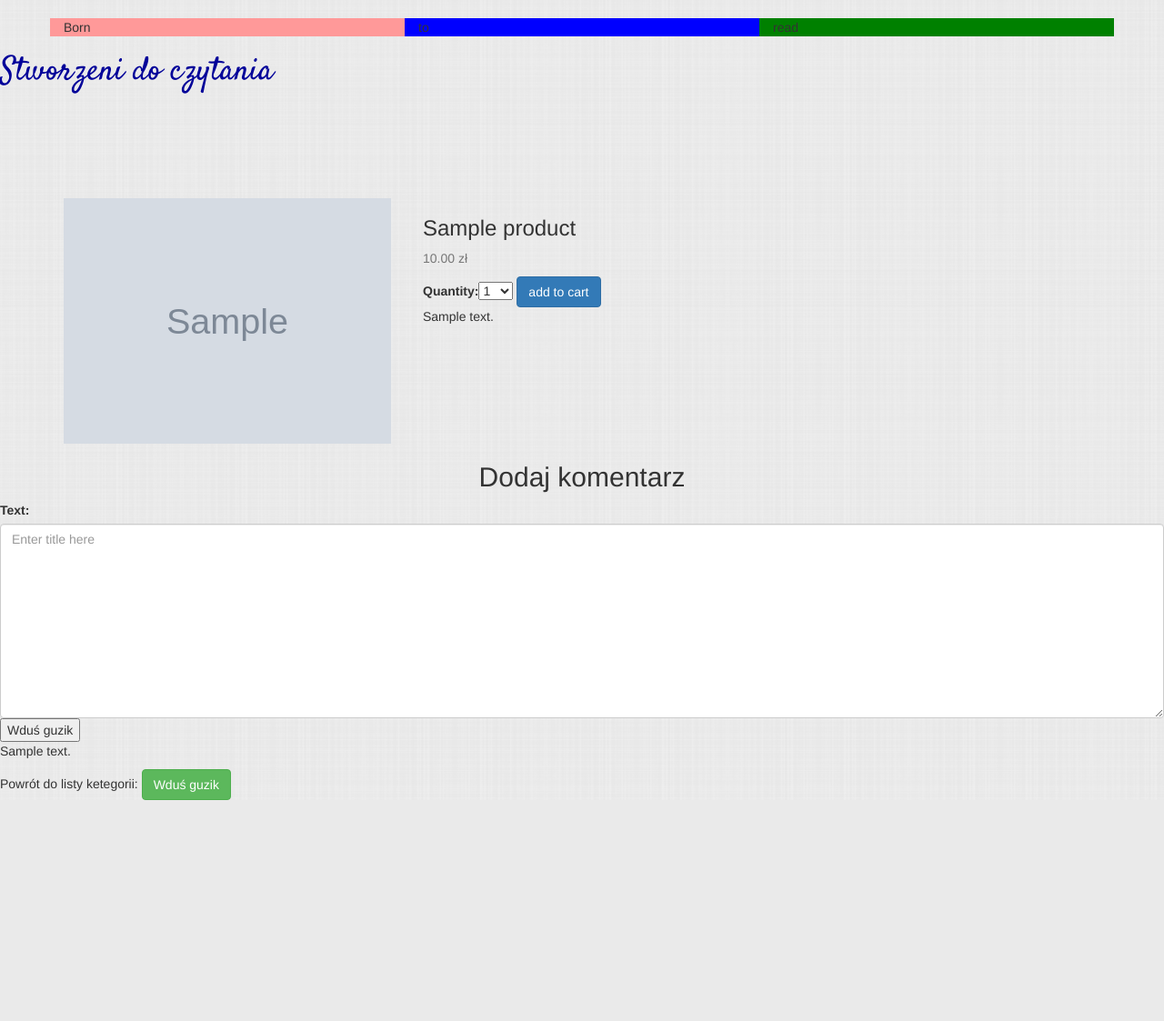
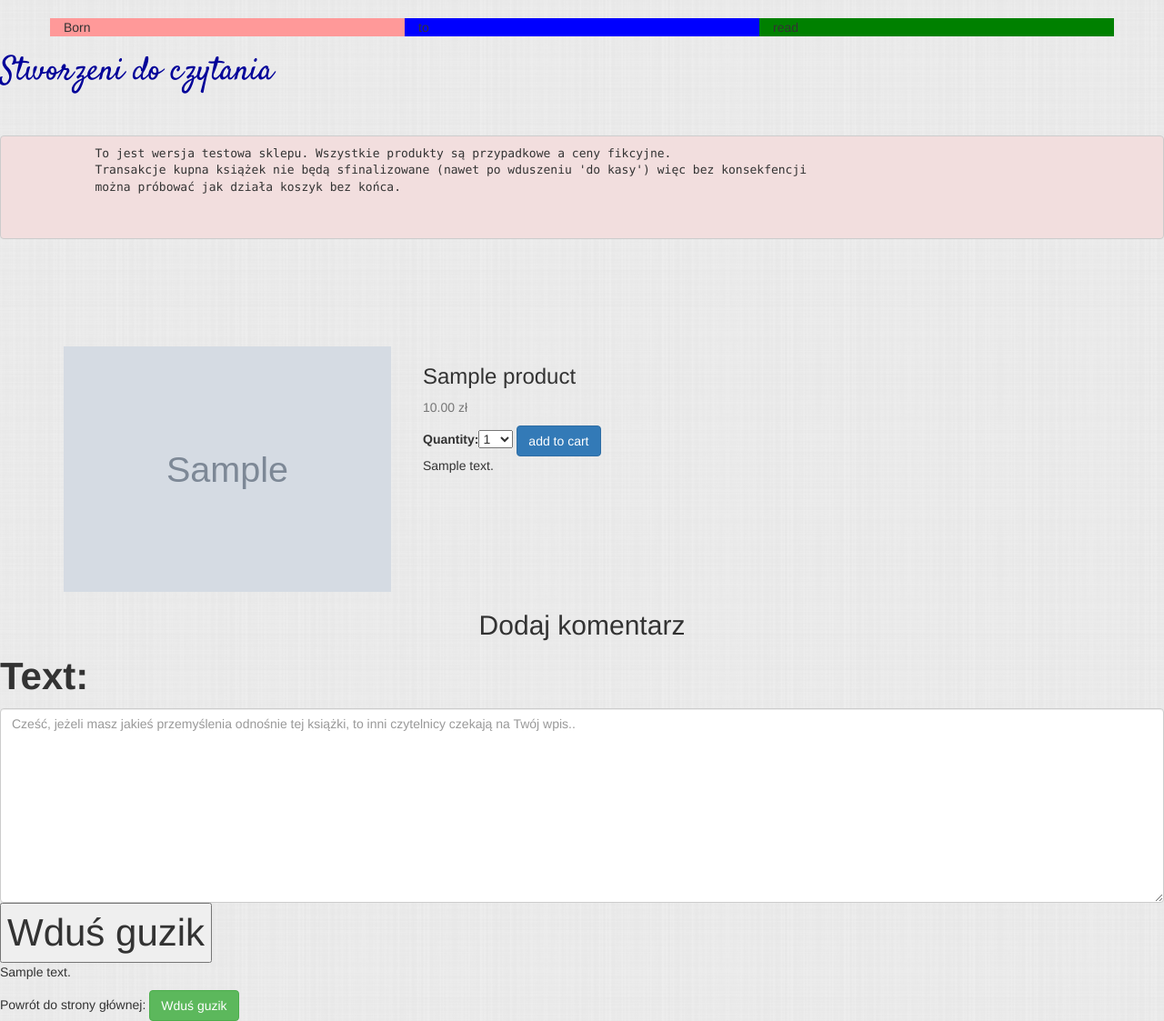
Before and after one commit to agbin/bookstore, a Django app: page /product/1/ in a window 1280 px wide. Shown: the part 183-1306 px from the top of the page at 91% size. Before the commit the page ends 1063 px from the top, so only its background shows below. Run offline with Django 3.2, Linux system fonts and the light colour scheme; tables that the repository leaves empty hold one stand-in row (values such as "Sample post"); grey boxes marked "Sample" are stand-in pictures; some libraries are stand-ins or nearby versions.

Commit message:
dodane, że to wersja testowa

```diff
--- a/books/bookshop/forms.py
+++ b/books/bookshop/forms.py
@@ -44,7 +44,8 @@ class SearchForm(forms.Form):
 
 class CommentAddForm(forms.ModelForm):
     text = forms.CharField(widget=forms.Textarea(
-            attrs={'class': 'form-control', 'placeholder': 'Enter title here'}
+            attrs={'class': 'form-control', 'placeholder':'Cześć, jeżeli masz jakieś przemyślenia odnośnie tej książki, '
+                                                           'to inni czytelnicy czekają na Twój wpis..'}
         ))
 
     class Meta:
--- a/books/bookshop/static/bookshop/style.css
+++ b/books/bookshop/static/bookshop/style.css
@@ -17,7 +17,7 @@ h1 {
 #font-weight {
     font-family: 'Satisfy' ;
     color: #000099 ;
-    font-size: 30px;
+    font-size: 40px;
 }
 
 div {
@@ -28,3 +28,11 @@ h2 {
   text-align: center; color:blue ;
 }
 <h2 class="headertekst">Test 1</h2>
+
+#comment {
+    font-family: 'Satisfy'
+}
+
+#danger {
+     font-size: 3em;
+}
--- a/books/bookshop/templates/bookshop/base.html
+++ b/books/bookshop/templates/bookshop/base.html
@@ -233,7 +233,7 @@
     </nav>
     <nav>
         <div class="container">
-            <div class="row">
+            <div class="row" font-size="satisfy">
                 <div class="col-md-4" style="background-color: #FF9999">Born</div>
                 <div class="col-md-4" style="background-color: blue">to</div>
                 <div class="col-md-4" style="background-color: green">read</div>
@@ -246,7 +246,16 @@
         {% block title %}
         <div id='book'>
             <div id="font-weight" ><h1><bold> Stworzeni do czytania</bold></h1></div>
-        </div>
+        </div><br><br>
+
+
+        <pre class="bg-danger" id="comment">
+            To jest wersja testowa sklepu. Wszystkie produkty są przypadkowe a ceny fikcyjne.
+            Transakcje kupna książek nie będą sfinalizowane (nawet po wduszeniu 'do kasy') więc bez konsekfencji
+            można próbować jak działa koszyk bez końca.
+
+        </pre>
+
         {% endblock %}
 
         <br><br>
--- a/books/bookshop/templates/bookshop/book_details.html
+++ b/books/bookshop/templates/bookshop/book_details.html
@@ -56,17 +56,17 @@
               </div>
 
 
-          </div><!-- /.blog-post -->
+          </div>
 
-        </div><!-- /.blog-main -->
-      </div><!-- /.row -->
+        </div>
+      </div>
 
-    </div><!-- /.container -->
+    </div>
 
 
 
 <h2>Dodaj komentarz</h2>
-<form action="{% url 'detail' product.id %}" method="post">
+<form action="{% url 'detail' product.id %}" method="post" id="danger">
 {% csrf_token %}
 {{form}}
 <input type="submit" value="Wduś guzik">
@@ -78,7 +78,7 @@
 
 
 
-    Powrót do listy ketegorii:
+    Powrót do strony głównej:
     <a href="{% url 'index' %}"><input type="submit" value="Wduś guzik" class="btn btn-success"></a>
 
 
--- a/books/bookshop/templates/bookshop/index.html
+++ b/books/bookshop/templates/bookshop/index.html
@@ -2,7 +2,6 @@
 {% block content %}
 
 {% load static %}
-
 
 
 
--- a/books/cart/templates/cart/detaill.html
+++ b/books/cart/templates/cart/detaill.html
@@ -68,7 +68,6 @@
             </table>
         <p class="text-right">
             <a href="{% url 'products' %}" class="btn btn-default">Continue Shopping</a>
-            <!--<a href="" class="btn btn-primary">Checkout</a>-->
             <a href="{% url 'orders:order_create' %}" class="btn btn-primary">
               Do kasy
             </a>
```
Also changed, not shown: books/cart/templates/cart/detail.html (deleted, +0 -47 lines).
